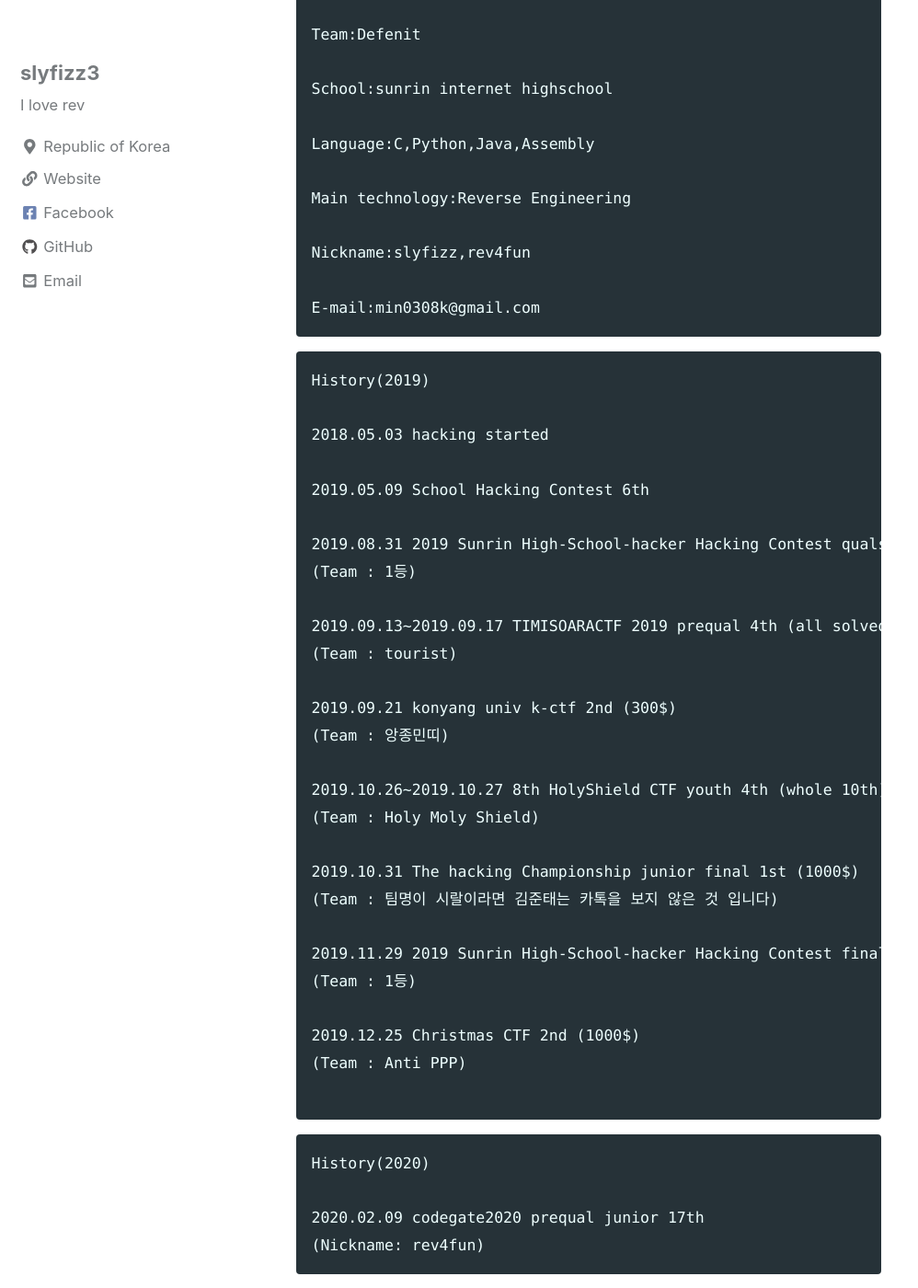
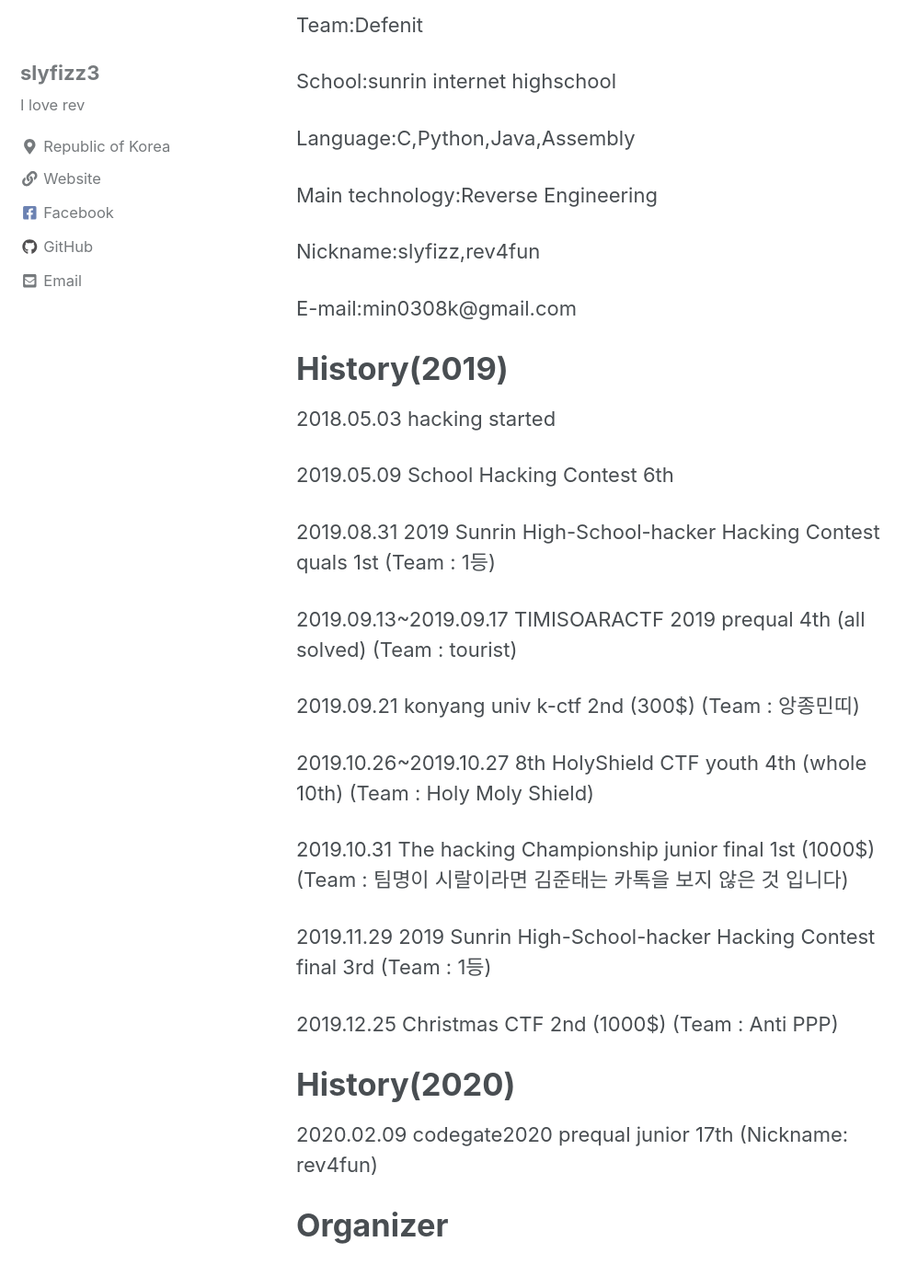
Before and after one commit to slyfizz3/slyfizz3.github.io, a Jekyll site: the page built from _pages/about.md, in a window 1280 px wide and 1400 px high, scrolled down 275 px. Shown: the whole window at 92% size, without its empty margins (0-998 px from the left). Built offline with Jekyll 4.4.1, drawn with Linux system fonts in a browser that asks for light colours; cached includes are drawn as plain includes; nearby versions of some CDN libraries; some of the changed text lies outside the part shown.

````diff
--- a/_pages/about.md
+++ b/_pages/about.md
@@ -3,7 +3,7 @@ title: "About me"
 permalink: /about/
 author_profile: true
 ---
-```
+
 Name:Jong min Kim(김종민)
 
 Age:19
@@ -19,10 +19,8 @@ Main technology:Reverse Engineering
 Nickname:slyfizz,rev4fun
 
 E-mail:min0308k@gmail.com
-```
 
-```
-History(2019)
+# History(2019)
 
 2018.05.03 hacking started
 
@@ -49,14 +47,10 @@ History(2019)
 2019.12.25 Christmas CTF 2nd (1000$)
 (Team : Anti PPP)
 
-```
-
-```
-History(2020)
+# History(2020)
 
 2020.02.09 codegate2020 prequal junior 17th
 (Nickname: rev4fun)
-```
 
 
 # Organizer
````
